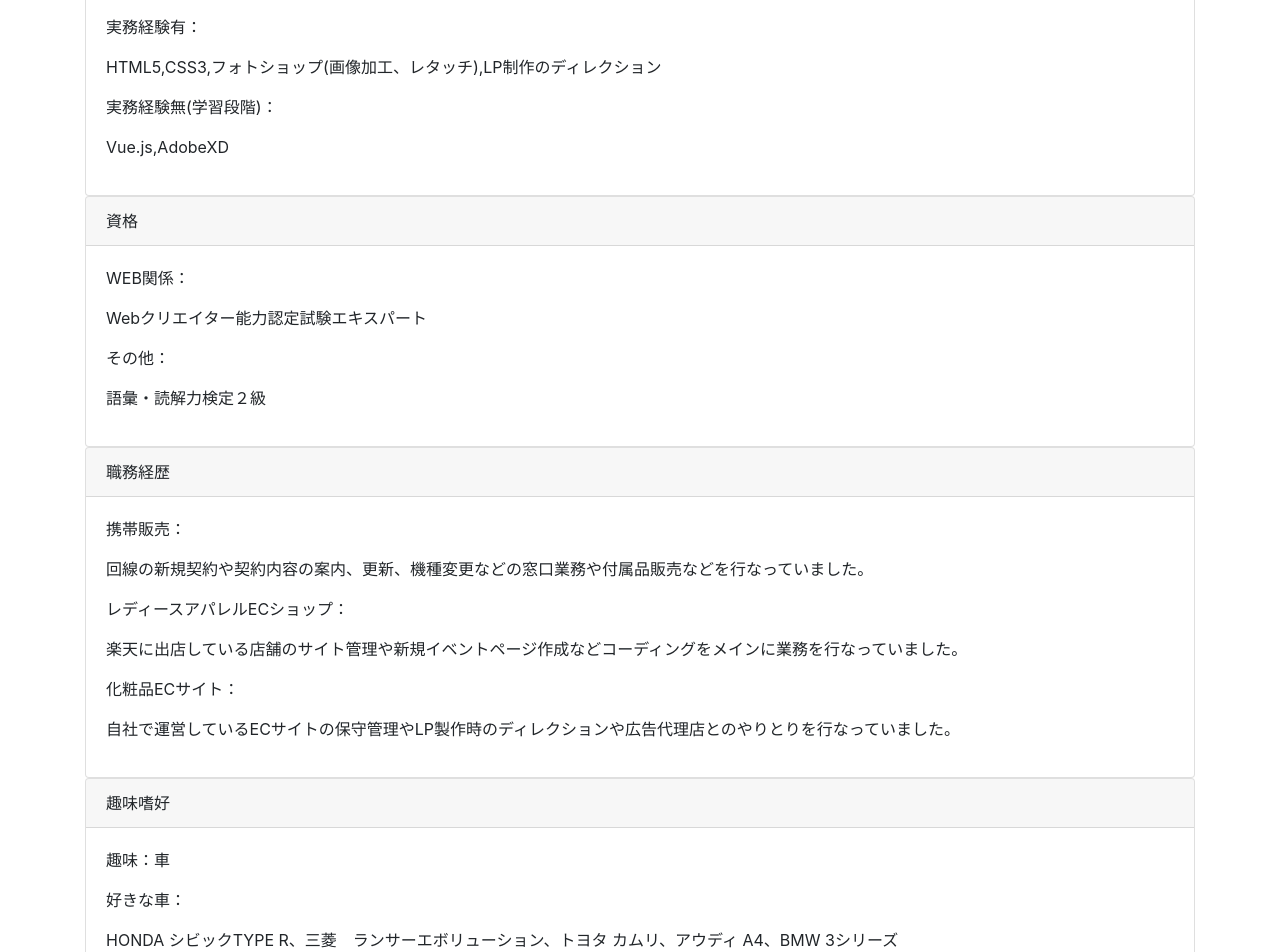
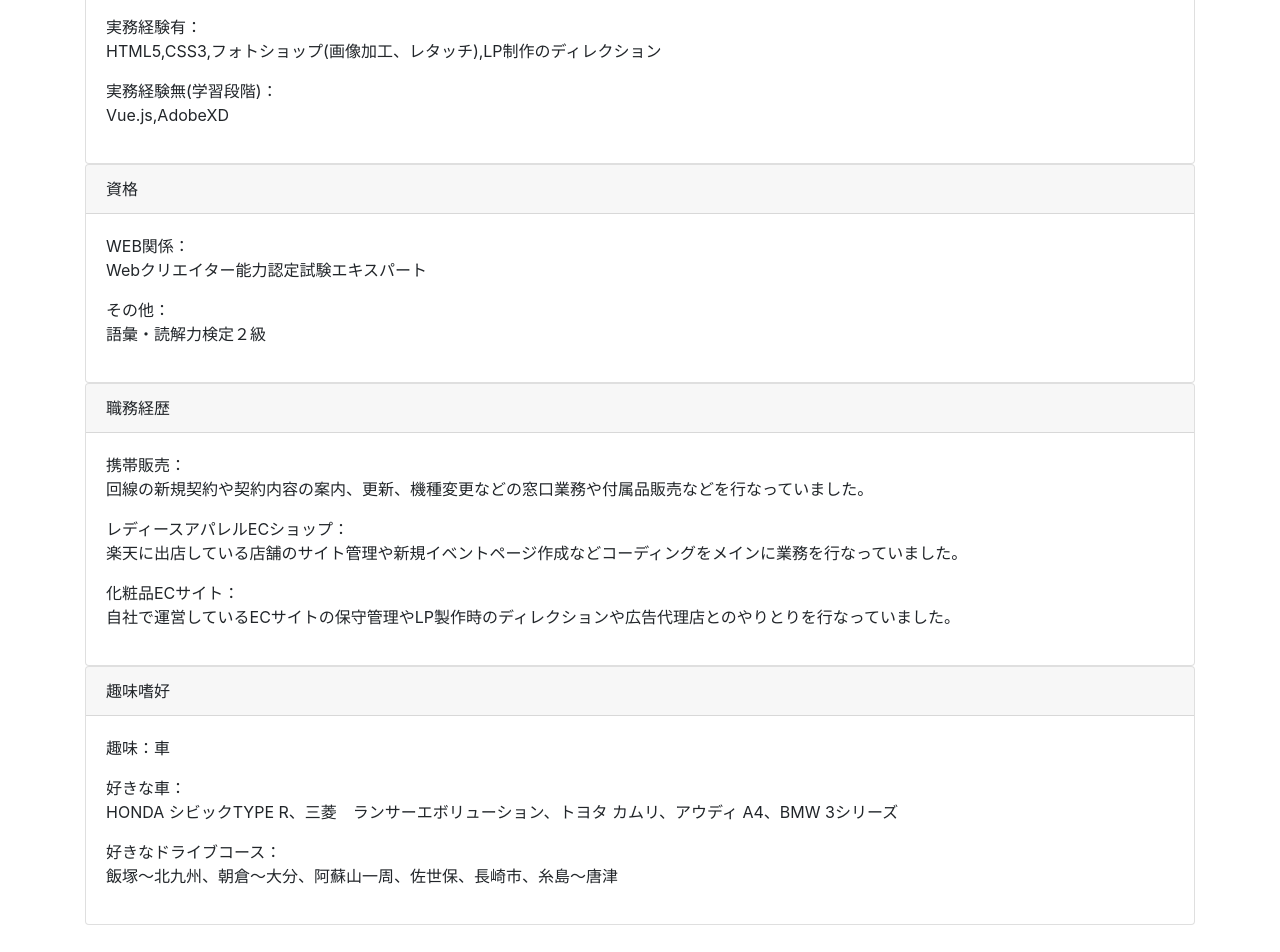
Before and after one commit to haru021/vue-portfolio, a Vue app: page /product in a window 1280 px wide. Shown: the part 520-1472 px from the top of the page. After the commit the page ends 1445 px from the top, so only its background shows below. Built offline with nearby package versions, Linux system fonts and the light colour scheme.

Commit message:
微調整

```diff
--- a/src/views/Product.vue
+++ b/src/views/Product.vue
@@ -16,32 +16,32 @@
         <b-card-group deck>
             <b-card header="スキル" class="text-left">
         <b-card-text>
-        <p>実務経験有：</p>
-        <p>HTML5,CSS3,フォトショップ(画像加工、レタッチ),LP制作のディレクション</p>
-        <p>実務経験無(学習段階)：</p>
-        <p>Vue.js,AdobeXD</p>
+        <p>実務経験有：<br>
+        HTML5,CSS3,フォトショップ(画像加工、レタッチ),LP制作のディレクション</p>
+        <p>実務経験無(学習段階)：<br>
+        Vue.js,AdobeXD</p>
         </b-card-text>
       </b-card>
         </b-card-group>
         <b-card-group deck>
             <b-card header="資格" class="text-left">
         <b-card-text>
-        <p>WEB関係：</p>
-        <p>Webクリエイター能力認定試験エキスパート</p>
-        <p>その他：</p>
-        <p>語彙・読解力検定２級</p>
+        <p>WEB関係：<br>
+        Webクリエイター能力認定試験エキスパート</p>
+        <p>その他：<br>
+        語彙・読解力検定２級</p>
         </b-card-text>
       </b-card>
         </b-card-group>
         <b-card-group deck>
             <b-card header="職務経歴" class="text-left">
         <b-card-text>
-        <p>携帯販売：</p>
-        <p>回線の新規契約や契約内容の案内、更新、機種変更などの窓口業務や付属品販売などを行なっていました。</p>
-        <p>レディースアパレルECショップ：</p>
-        <p>楽天に出店している店舗のサイト管理や新規イベントページ作成などコーディングをメインに業務を行なっていました。</p>
-        <p>化粧品ECサイト：</p>
-        <p>自社で運営しているECサイトの保守管理やLP製作時のディレクションや広告代理店とのやりとりを行なっていました。</p>
+        <p>携帯販売：<br>
+        回線の新規契約や契約内容の案内、更新、機種変更などの窓口業務や付属品販売などを行なっていました。</p>
+        <p>レディースアパレルECショップ：<br>
+        楽天に出店している店舗のサイト管理や新規イベントページ作成などコーディングをメインに業務を行なっていました。</p>
+        <p>化粧品ECサイト：<br>
+        自社で運営しているECサイトの保守管理やLP製作時のディレクションや広告代理店とのやりとりを行なっていました。</p>
         </b-card-text>
       </b-card>
         </b-card-group>
@@ -49,10 +49,10 @@
             <b-card header="趣味嗜好" class="text-left">
         <b-card-text>
         <p>趣味：車</p>
-        <p>好きな車：</p>
-        <p>HONDA シビックTYPE R、三菱　ランサーエボリューション、トヨタ カムリ、アウディ A4、BMW 3シリーズ</p>
-        <p>好きなドライブコース：</p>
-        <p>飯塚〜北九州、朝倉〜大分、阿蘇山一周、佐世保、長崎市、糸島〜唐津</p>
+        <p>好きな車：<br>
+        HONDA シビックTYPE R、三菱　ランサーエボリューション、トヨタ カムリ、アウディ A4、BMW 3シリーズ</p>
+        <p>好きなドライブコース：<br>
+        飯塚〜北九州、朝倉〜大分、阿蘇山一周、佐世保、長崎市、糸島〜唐津</p>
         </b-card-text>
       </b-card>
         </b-card-group>
```
